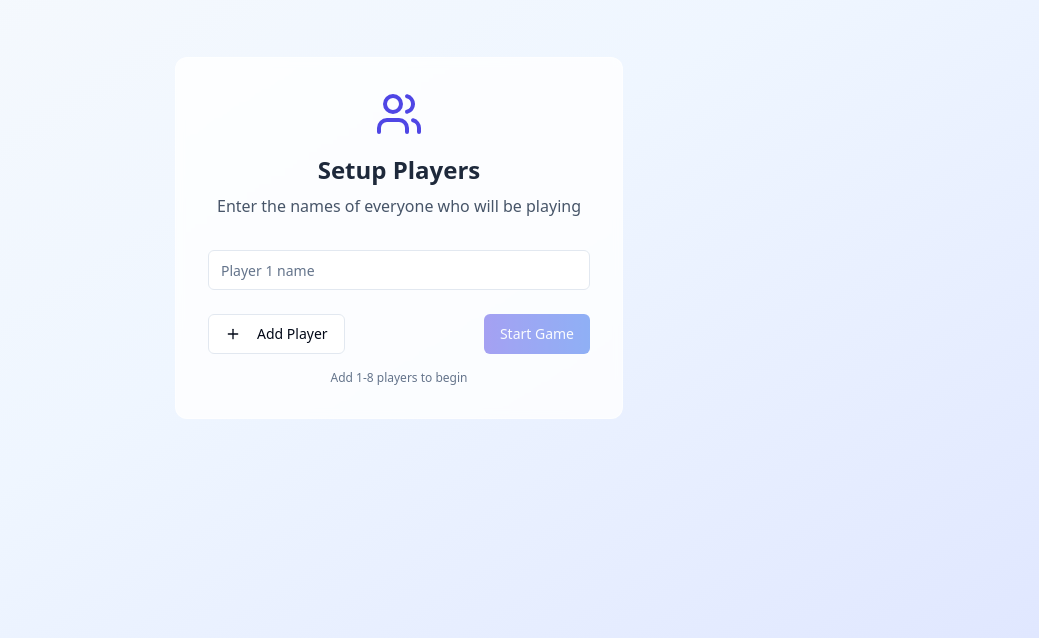
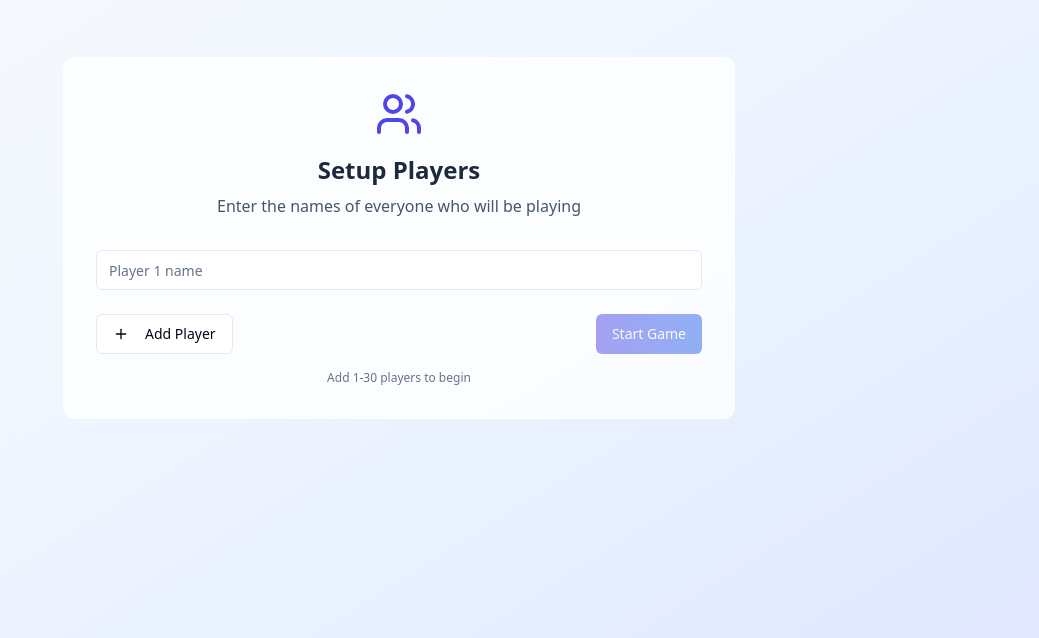
Before and after one commit to menepidemic/menepidemic, a React (Vite) app: page / in a window 1280 px wide. Shown: the part 162-800 px from the top of the page, without its empty margins (241-1280 px from the left). Built offline with nearby package versions, Linux system fonts and the light colour scheme.

Commit message:
Add support for 30 players
- Updated PlayerSetup component to allow up to 30 players.
- Adjusted game logic to accommodate a larger number of players.

```diff
--- a/src/components/PlayerSetup.tsx
+++ b/src/components/PlayerSetup.tsx
@@ -13,7 +13,7 @@ const PlayerSetup: React.FC<PlayerSetupProps> = ({ onStartGame }) => {
   const [players, setPlayers] = useState<string[]>(['']);
 
   const addPlayer = () => {
-    if (players.length < 8) {
+    if (players.length < 30) {
       setPlayers([...players, '']);
     }
   };
@@ -39,14 +39,14 @@ const PlayerSetup: React.FC<PlayerSetupProps> = ({ onStartGame }) => {
 
   return (
     <div className="min-h-screen bg-gradient-to-br from-slate-50 via-blue-50 to-indigo-100 flex items-center justify-center px-4">
-      <div className="bg-white/80 backdrop-blur-sm rounded-xl p-8 border border-white/50 max-w-md w-full">
+      <div className="bg-white/80 backdrop-blur-sm rounded-xl p-8 border border-white/50 max-w-2xl w-full max-h-[90vh] overflow-y-auto">
         <div className="text-center mb-8">
           <Users className="w-12 h-12 text-indigo-600 mx-auto mb-4" />
           <h1 className="text-2xl font-bold text-slate-800 mb-2">Setup Players</h1>
           <p className="text-slate-600">Enter the names of everyone who will be playing</p>
         </div>
 
-        <div className="space-y-4">
+        <div className="space-y-4 max-h-96 overflow-y-auto mb-6">
           {players.map((player, index) => (
             <div key={index} className="flex items-center space-x-2">
               <div className="flex-1">
@@ -76,11 +76,11 @@ const PlayerSetup: React.FC<PlayerSetupProps> = ({ onStartGame }) => {
           ))}
         </div>
 
-        <div className="flex justify-between items-center mt-6">
+        <div className="flex justify-between items-center">
           <Button
             variant="outline"
             onClick={addPlayer}
-            disabled={players.length >= 8}
+            disabled={players.length >= 30}
             className="flex items-center space-x-2"
           >
             <Plus className="w-4 h-4" />
@@ -97,7 +97,7 @@ const PlayerSetup: React.FC<PlayerSetupProps> = ({ onStartGame }) => {
         </div>
 
         <p className="text-xs text-slate-500 text-center mt-4">
-          Add 1-8 players to begin
+          Add 1-30 players to begin
         </p>
       </div>
     </div>
```
